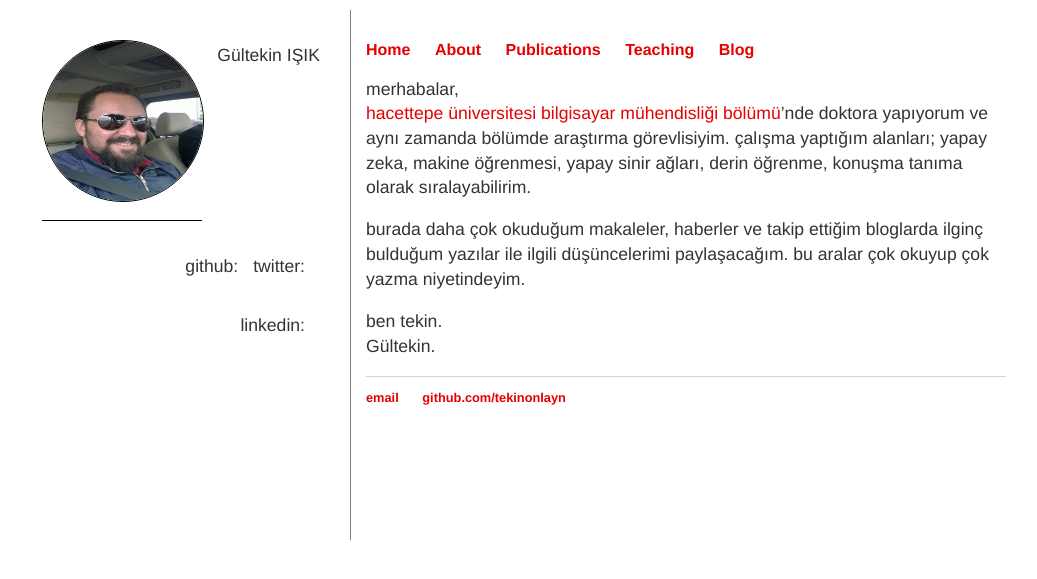
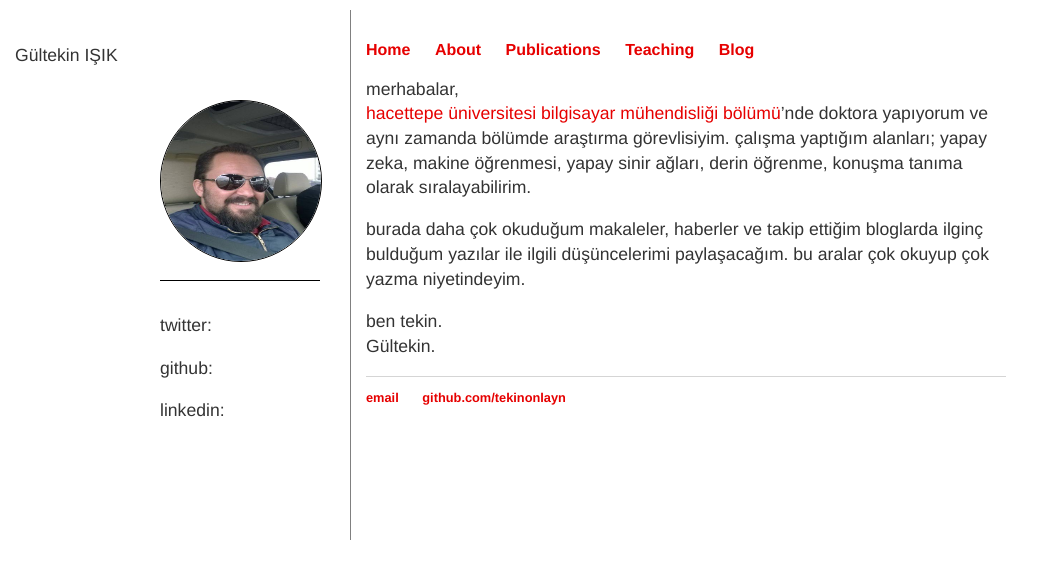
Before and after one commit to tekinonlayn/gi.github.io, a Jekyll site: the page built from cv/cv.html, in a window 1280 px wide. Shown: the top 579 px of the page, without its empty margins (0-1037 px from the left). Built offline with Jekyll 4.4.1, drawn with Linux system fonts in a browser that asks for light colours.

Commit message:
Update varsay.css

```diff
--- a/css/varsay.css
+++ b/css/varsay.css
@@ -14,7 +14,7 @@ body {
     border-right: 1px solid gray;
 
 }
-#sol p {
+#isim {
     margin-right: 15px;
     float: right;
 }
```
